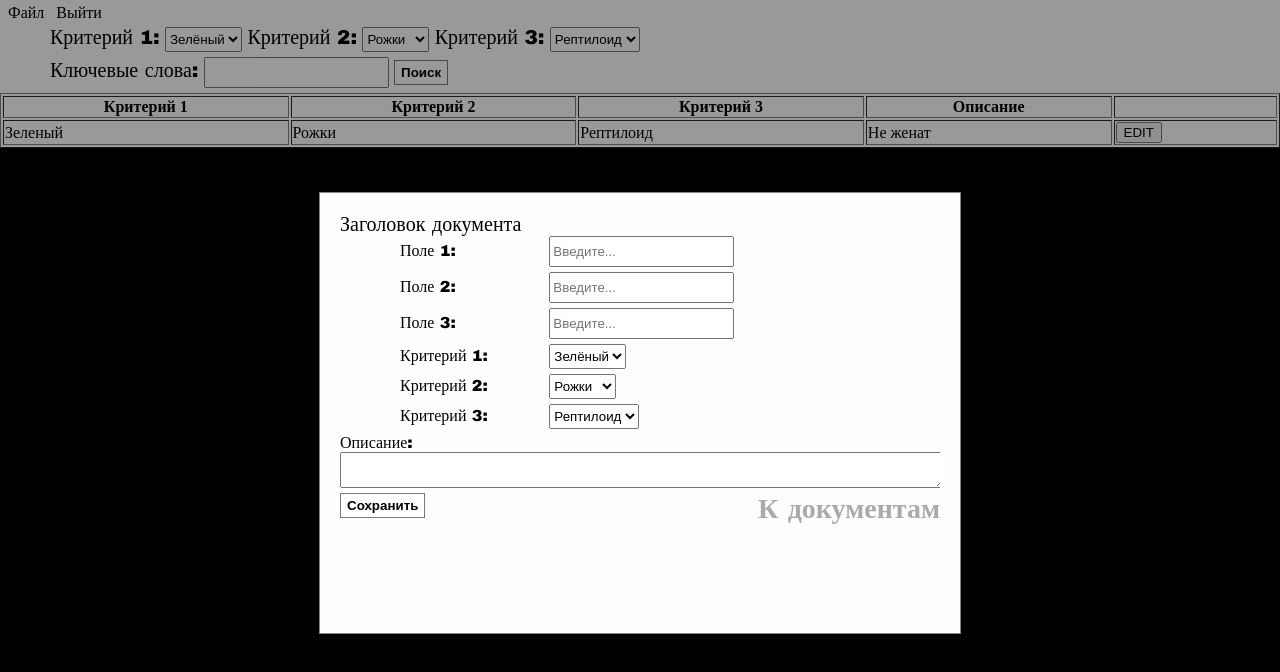
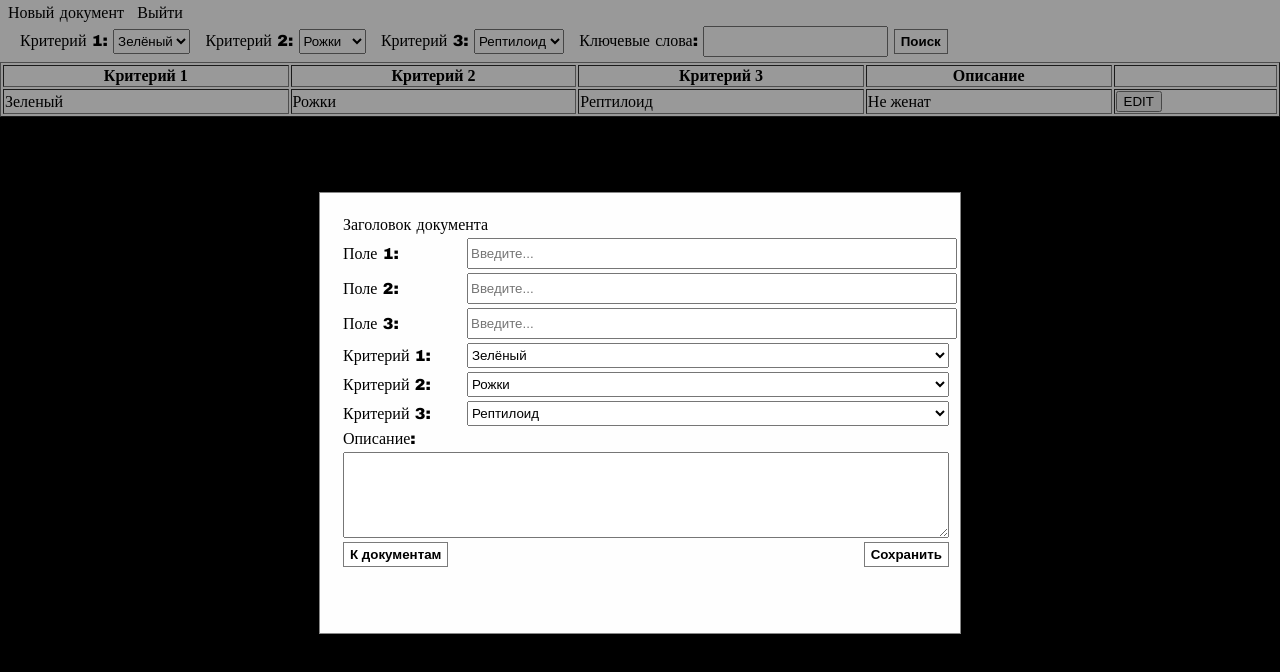
Before and after one commit to TheSilenceOfMind/man-in-black-system, a plain HTML site: page index.html in a window 1280 px wide. Both pictures are taken after a click on the button "EDIT". Drawn offline with Linux system fonts and the light colour scheme.

Commit message:
Improved layout using tables. Fixed logout form

```diff
--- a/index.html
+++ b/index.html
@@ -11,13 +11,12 @@
         <div class="documents-container">
             <div class="menu">
                 <ul>
-                    <li>Файл</li>
+                    <li>Новый документ</li>
                     <li id="logout">Выйти</li>
                 </ul>
             </div>
             <div class="search-form">
                 <form class="form search">
-                    <div class="row">
                     <div class="inline-block">
                         <div class="header">
                             Критерий 1:
@@ -49,8 +48,6 @@
                             <option value="daedra">Даэдра</option>
                         </select>
                     </div>
-                    </div>
-                    <div class="row">
                     <div class="inline-block">
                         <div class="header">
                             Ключевые слова:
@@ -58,11 +55,10 @@
                         <input name="keywords" type="text" class="field" />
                         <input type="submit" class="field" value="Поиск" />
                     </div>
-                    </div>
                 </form>
             </div>
             <div class="content">
-                <table border=1 width=100%>
+                <table border="1" width="100%">
                     <tr>
                         <th>Критерий 1</th>
                         <th>Критерий 2</th>
@@ -84,89 +80,141 @@
         </div>
 
         <div id="edit-modal" class="modal">
+
             <form class="modal-content form edit" method="POST" action="restcontroller.asdaasd">
+                <table>
+                    <tr>
+                        <td colspan="2">
                             <div class="header">Заголовок документа</div>
-                <div class="block w-80">
+                        </td>
+                    </tr>
+                    <tr>
+                        <td class="col-1">
                             <div class="label">Поле 1:</div>
+                        </td>
+                        <td class="col-2">
                             <input name="field_1" class="field" type="text" placeholder="Введите..." />
-                </div>
-                <div class="block w-80">
+                        </td>
+                    </tr>
+                    <tr>
+                        <td class="col-1">
                             <div class="label">Поле 2:</div>
+                        </td>
+                        <td class="col-2">
                             <input name="field_2" class="field" type="text" placeholder="Введите..." />
-                </div>
-                <div class="block w-80">
+                        </td>
+                    </tr>
+                    <tr>
+                        <td class="col-1">
                             <div class="label">Поле 3:</div>
+                        </td>
+                        <td class="col-2">
                             <input name="field_3" class="field" type="text" placeholder="Введите..." />
-                </div>
-
-                <div class="block w-80">
+                        </td>
+                    </tr>
+                    <tr>
+                        <td class="col-1">
                             <div class="label">Критерий 1:</div>
+                        </td>
+                        <td class="col-2">
                             <select name="crit_1" class="field">
                                 <option value="green">Зелёный</option>
                                 <option value="red">Красный</option>
                                 <option value="yellow">Жёлтый</option>
                                 <option value="blue">Синий</option>
                             </select>
-                </div>
-                <div class="block w-80">
+                        </td>
+                    </tr>
+                    <tr>
+                        <td class="col-1">
                             <div class="label">Критерий 2:</div>
+                        </td>
+                        <td class="col-2">
                             <select name="crit_2" class="field">
                                 <option value="horns">Рожки</option>
                                 <option value="gills">Жабры</option>
                                 <option value="fur">Мех</option>
                             </select>
-                </div>
-                <div class="block w-80">
+                        </td>
+                    </tr>
+                    <tr>
+                        <td class="col-1">
                             <div class="label">Критерий 3:</div>
+                        </td>
+                        <td class="col-2">
                             <select name="crit_3" class="field">
                                 <option value="reptioid">Рептилоид</option>
                                 <option value="humanoid">Гуманоид</option>
                                 <option value="daedra">Даэдра</option>
                             </select>
-                </div>
-                <div class="block">
+                        </td>
+                    </tr>
+                    <tr>
+                        <td colspan="2">
                             <div class="label">Описание:</div>
+                        </td>
+                    </tr>
+                    <tr>
+                        <td colspan="2">
                             <textarea name="description" class="textarea"></textarea>
-                </div>
-                <div class="block">
-                    <span class="close">К документам</span>
+                        </td>
+                    </tr>
+                    <tr>
+                        <td align="left">
+                            <input type="button" class="close" value="К документам">
+                        </td>
+                        <td align="right">
                             <input type="submit" value="Сохранить" />
-                </div>
+                        </td>
+                    </tr>
+                </table>
             </form>
         </div>
     </div>
     <div id="logout-modal" class="modal">
         <div class="modal-content">
             <span class="close">&times;</span>
-            <form method="POST" action="restcontroller.asdaasd">
-                <h2>Вы действительно хотите выйти?</h2>
-                <input type="submit" value="Ok" />
+            <form class="form" method="POST" action="restcontroller.asdaasd">
+                <table width=100%>
+                    <tr>
+                        <td align="center" colspan="3">
+                            <h4>Вы действительно хотите выйти?</h4>
+                        </td>
+                    </tr>
+                    <tr>
+                        <td width=50%><input class="w-100" type="submit" value="Ok" /></td>
+                        <td width=50%><input class="w-100 close" type="button" value="Отмена" /></td>
+                    </tr>
+                </table>
             </form>
         </div>
     </div>
 
     <script>
+        function closeModal(modal) {
+            modal.style.display = "none";
+        }
         var edit_modal = document.getElementById("edit-modal");
         var logout_modal = document.getElementById("logout-modal");
 
         var btn = document.getElementById("logout");
         var btn_edit = document.getElementById("edit");
 
-        var span = document.getElementsByClassName("close")[0];
-        var span2 = document.getElementsByClassName("close")[1];
+        var edit_btns = document.querySelectorAll("#edit-modal .close");
+        for (let i = 0; i < edit_btns.length; i++) {
+            edit_btns[i].onclick = function() { closeModal(edit_modal); }
+        }
+
+        var logout_btns = document.querySelectorAll("#logout-modal .close");
+        for (let i = 0; i < logout_btns.length; i++) {
+            logout_btns[i].onclick = function() { closeModal(logout_modal); }
+        }
 
         btn.onclick = function () {
             logout_modal.style.display = "block";
         }
         btn_edit.onclick = function () {
             edit_modal.style.display = "block";
-        }
-
-        span.onclick = function () {
-            edit_modal.style.display = "none";
-        }
-        span2.onclick = function () {
-            logout_modal.style.display = "none";
         }
 
         window.onclick = function (event) {
--- a/styles.css
+++ b/styles.css
@@ -8,7 +8,7 @@ body {
 
 .error {
 	color: red;
-
+	text-align: center;
 }
 
 .d-none {
@@ -42,6 +42,14 @@ body {
 	display: block;
 }
 
+.col-1 {
+	min-width: 120px;
+}
+
+.col-2, .col-2 * {
+	width: 100%;
+}
+
 /** SIZE */
 
 .w-80 {
@@ -57,6 +65,7 @@ body {
 .menu ul {
 	margin: 0;
 	padding: 4px;
+	font-family: "Arial Black";
 }
 
 .menu ul li {
@@ -76,10 +85,7 @@ body {
 .form {
 	font-family: "Arial Black";
 	background-color: white;
-	/*width: 100%;*/
 	text-align: left;
-	/*height: 200px;*/
-	/*padding-left: 50px;*/
 }
 
 .form.login {
@@ -93,25 +99,25 @@ body {
 	height: 400px;
 }
 
-.form.search {
-	padding-left: 50px;
+.search-form {
+	padding-left: 20px;
 }
 
 .form .logo {
 	margin: auto;
 	font-size: 44pt;
+	text-align: center;
 }
 
 .form .header {
 	display: inline-block;
 	margin: auto;
-	font-size: 15pt;
+	font-size: 12pt;
 }
 
 .form .label {
 	display: inline-block;
 	text-align: left;
-	width: 30%;
 }
 
 .form .block {
@@ -124,6 +130,7 @@ body {
 	display: inline-block;
 	text-align: center;
 	padding-bottom: 5px;
+	margin-right: 10px;
 }
 
 .form .field {
@@ -132,15 +139,15 @@ body {
 
 .form .textarea {
 	display: block;
-	width: 100%;
-	min-width: 100%;
-	max-width: 100%;
+	/*position: absolute;*/
+	max-width: 600px;
+	min-width: 600px;
+	height: 80px;
 }
 
-.form input[type=submit] {
+.form input[type=submit], .form input[type=button] {
 	background-color: white;
 	font-weight: bold;
-	/*width: 90%;*/
 	height: 25px;
 	border: 1px solid #7b7b7b;
 }
@@ -186,20 +193,20 @@ body {
 	/* 15% from the top and centered */
 	padding: 20px;
 	border: 1px solid #888;
-	width: 80%;
+	width: 400px;
 	/* Could be more or less, depending on screen size */
 }
 
 /* The Close Button */
 
-.close {
+span.close {
 	color: #aaa;
 	float: right;
 	font-size: 28px;
 	font-weight: bold;
 }
 
-.close:hover, .close:focus {
+span.close:hover, span.close:focus {
 	color: black;
 	text-decoration: none;
 	cursor: pointer;
```
Also changed, not shown: login.html (+28 -9 lines). Lines whose indentation alone changed are shown as unchanged.
